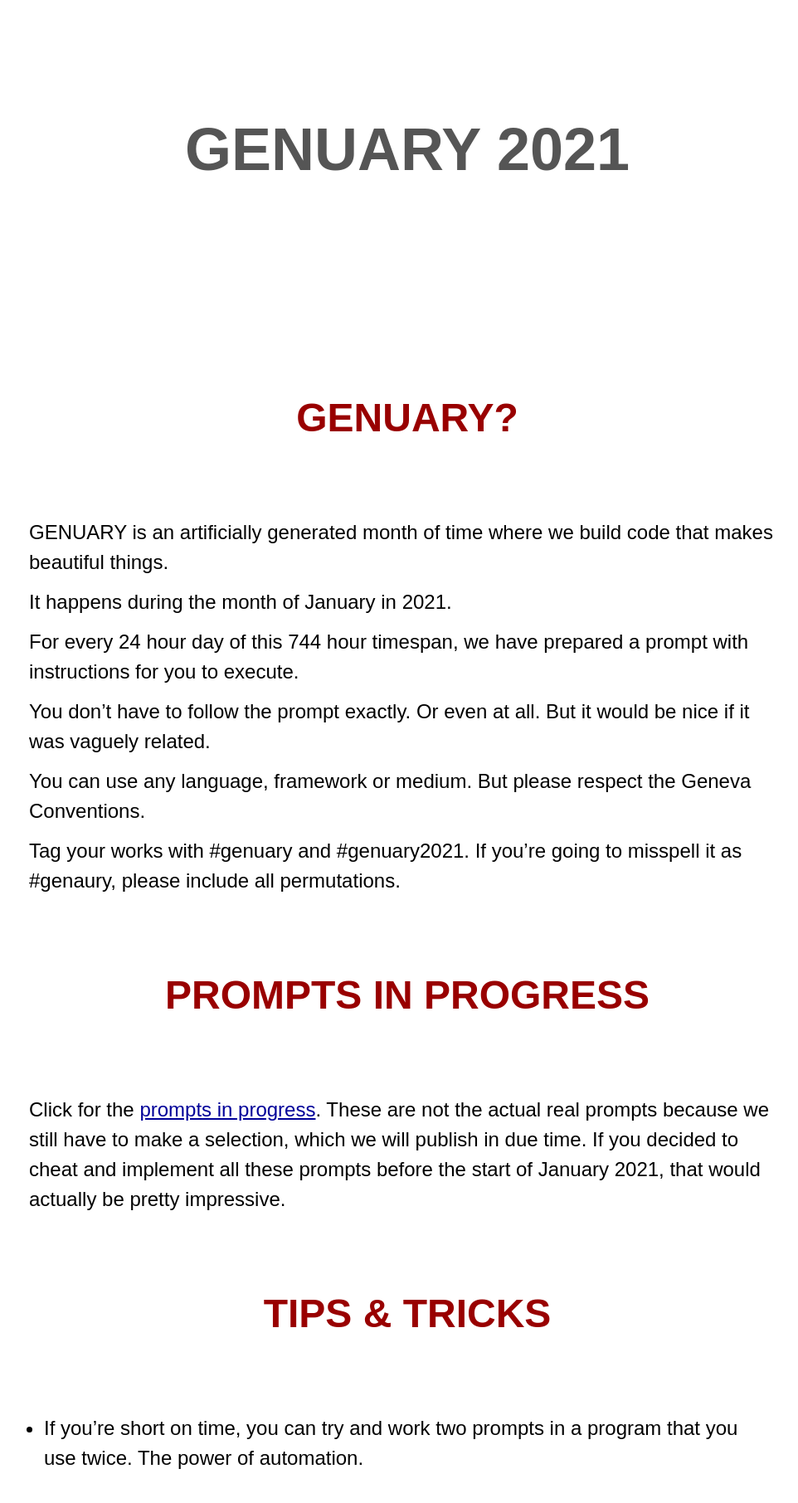
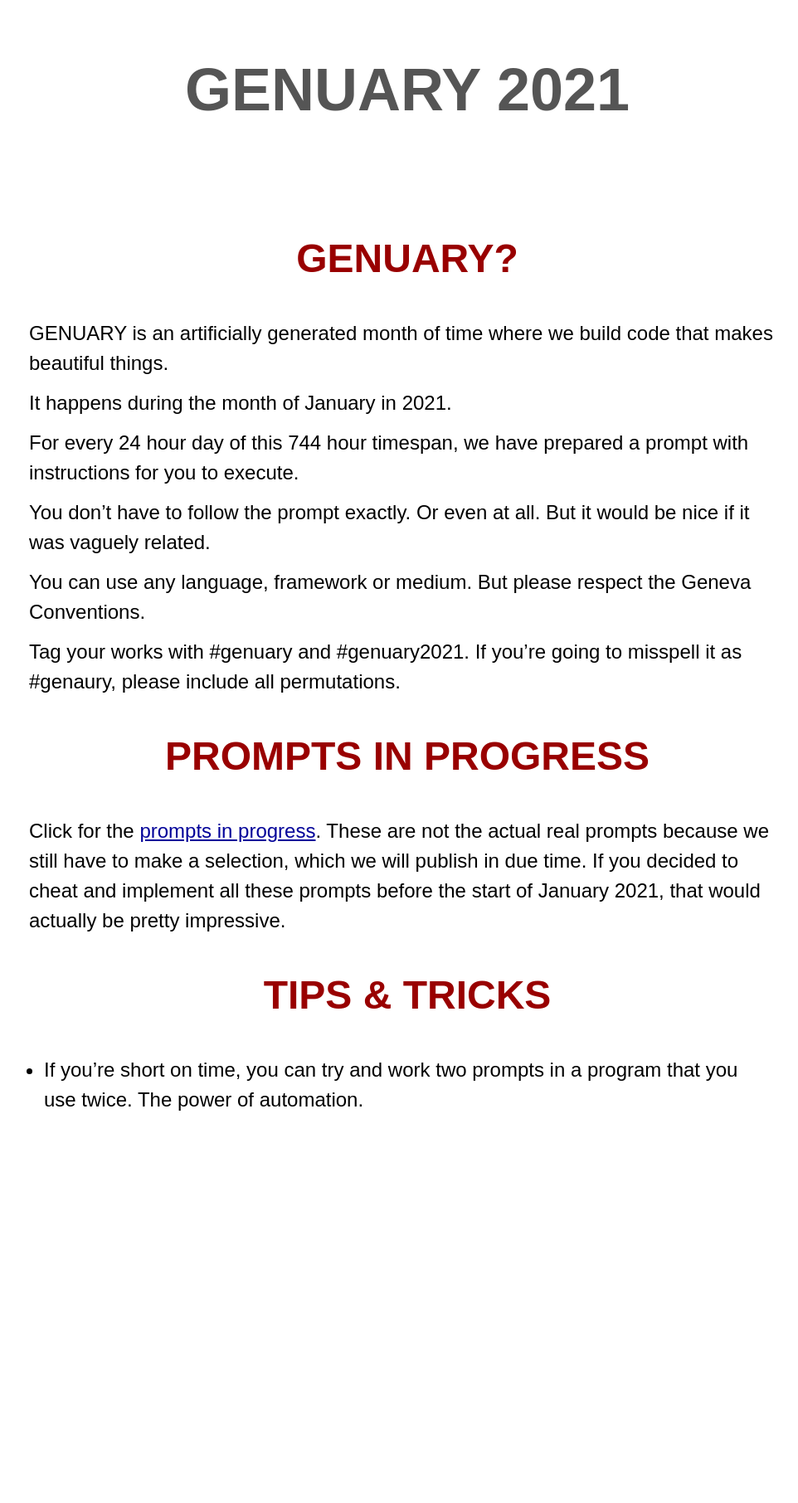
Before and after one commit to genuary2021/genuary2021.github.io, a Jekyll site: the page built from index.md, in a window 1280 px wide. Shown: the whole page at 83% size, without its empty margins (85-1047 px from the left). Built offline with Jekyll 4.4.1, drawn with Linux system fonts in a browser that asks for light colours; our own code applies the rules of GitHub Pages for plain Markdown files; after the commit the page ends 1380 px from its top, so only the background shows below that.

Commit message:
Update style.css

```diff
--- a/css/style.css
+++ b/css/style.css
@@ -52,7 +52,7 @@ hr {
 }
 
 h1, h2, h3, h4, h5, h6 {
-  margin: 2em 0;
+  margin: 1.6em 0;
   font-size: 1.25em;
   line-height: 1;
   font-weight: bold;
@@ -62,10 +62,12 @@ h1, h2, h3, h4, h5, h6 {
 h1 {
     font-size: 2em;
     text-align: center;
+    margin: 1em 0;
 }
 
 h2 {
     font-size: 1.5em;
+    margin: 1.33em 0;
 }
 
 ul {
```
